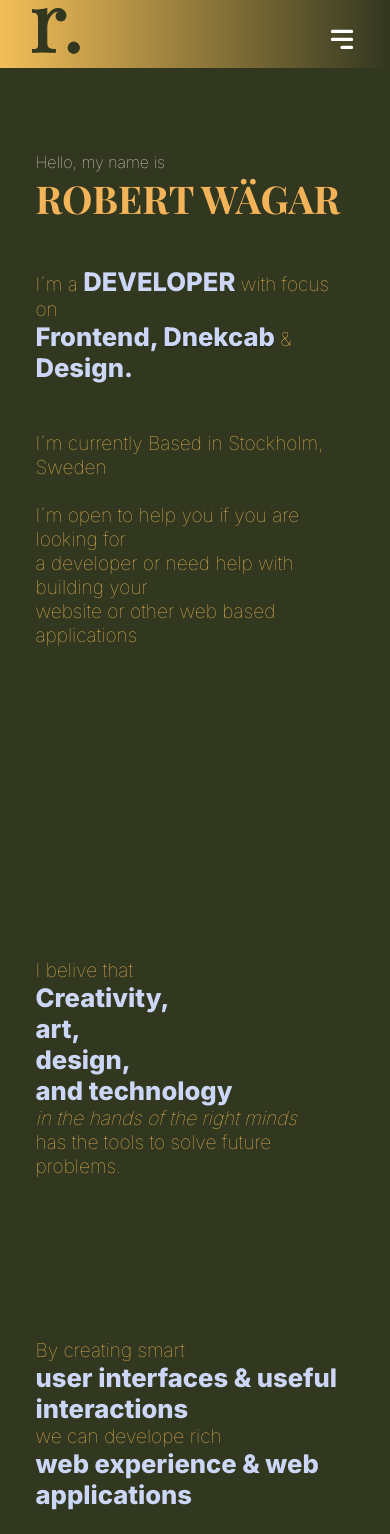
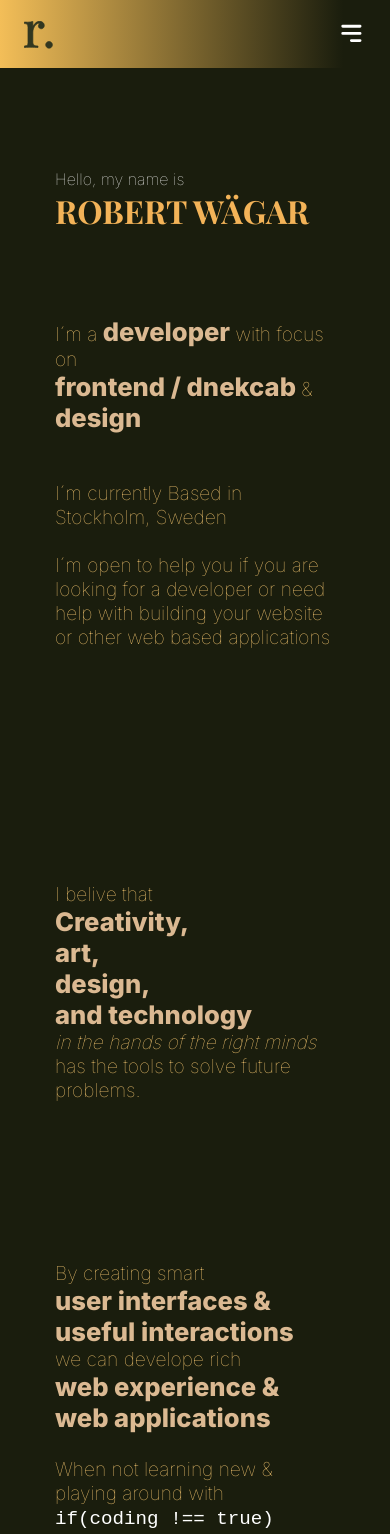
Before and after one commit to robonexx/portfolio_clean_version-main, a React (Create React App) app: page / in a window 390 px wide. Shown: the top 1534 px of the page. Built offline with nearby package versions, Linux system fonts and the light colour scheme; the HTML template or start-up script is replaced by a standard one.

Commit message:
hamburger menu, changes in style and color

```diff
--- a/src/components/Nav/Nav.js
+++ b/src/components/Nav/Nav.js
@@ -4,9 +4,26 @@ import navItems from '../../content/NavItems'
 import Logo from '../logo/Logo'
 import { HiMenuAlt3, HiX } from 'react-icons/hi'
 import './nav.scss'
+import { MenuButton } from '../menubutton/MenuBtn'
+
+
 
 const Nav = () => {
     const [active, setActive] = useState(false)
+    const [rotate, setRotate] = useState('')
+    const [isOpen, setOpen] = useState(false);
+
+  const canvasStyle = {
+    display: "flex",
+    width: "100vw",
+    height: "100vh",
+    alignItems: "center",
+    justifyContent: "center"
+  };
+
+  const menuButtonStyle = {
+    marginLeft: "2rem"
+  };
 
     const handleClick = () => {
         setActive(!active)
@@ -15,6 +32,13 @@ const Nav = () => {
     return (
 
         <div className="nav">
+             {/* <div style={canvasStyle}>
+      <MenuButton
+        isOpen={isOpen}
+        onClick={() => setOpen(!isOpen)}
+        style={menuButtonStyle}
+                />
+        </div> */}
             <Logo className="logo"/>
             <div className="menu-icon" onClick={handleClick}>
         {active ? <HiX className="hix"/> : <HiMenuAlt3 className="menu3"/>}
--- a/src/components/Nav/nav.scss
+++ b/src/components/Nav/nav.scss
@@ -5,22 +5,15 @@
     background: linear-gradient(
       90deg,
       #f3be58 0%,
-      #323720 100%
+      #1a1d0d 88%
     );
     height: 8vh;
-    width: 100%;
+    width: 100vw;
     display: flex;
     align-items: center;
     font-size: 1.2rem;
     z-index: 100;
   }
-  /*
-  .navbar-logo {
-    color: #fff;
-    justify-self: start;
-    margin-left: 20px;
-    cursor: pointer;
-  } */
 
 
   .nav-menu {
@@ -90,13 +83,13 @@
   }
 }
 .logo {
-    margin: 0 0 0 4rem;
-    width: 3.5rem;
+    margin: 0 0 0 3rem;
+    width: 3rem;
     transition: all 0.3s ease;
 
     @media (max-width: 960px) {
-        margin: 0 0 0 2rem;
-        width: 3rem;
+        margin: 0.5rem 0 0 1.5rem;
+        width: 1.8rem;
         fill:  #323720;
     }
     &:hover {
@@ -111,7 +104,6 @@
 
   @media (max-width: 960px) {
     .nav {
-      position: relative;
       margin: 0;
       padding: 0;
     }
@@ -121,30 +113,32 @@
       flex-direction: column;
       width: 100vw;
       height: 100vh;
+      padding: 0 0 10vh 10%;
       position: absolute;
       top: 8vh;
       left: -110%;
-      opacity: 1;
-      transition: all 0.5s ease;
+      opacity: 0;
+      transition: all 0.3s ease-in-out;
       overflow-x: hidden;
+
     }
 
     .nav-menu.active {
         background: linear-gradient(
             90deg,
             #f3be58 0%,
-            #323720 100%
+            #1a1d0d 88%
           );
       left: 0;
       opacity: 1;
-      transition: all 0.5s ease-in-out;
+      transition: all 0.6s ease-in-out;
       z-index: 50;
+
 
       li {
         position: relative;
         margin: 2rem 0;
-        width: 30%;
-
+        width: 45%;
     }
     }
 
@@ -158,17 +152,15 @@
     .menu-icon {
       display: block;
       position: absolute;
-      top: 0;
-      right: 0;
-      transform: translate(-100%, 60%);
-      font-size: 1.8rem;
+      top: 1.2rem;
+      right: 1.5rem;
       cursor: pointer;
     }
 
     .hix,
     .menu3 {
       color: #fff;
-      font-size: 2rem;
+      font-size: 1.8rem;
     }
 
   }
--- /dev/null
+++ b/src/components/menubutton/MenuBtn.js
@@ -0,0 +1,100 @@
+import React from "react";
+import { motion, Transition, SVGMotionProps } from "framer-motion";
+/*
+interface Props extends SVGMotionProps {
+  isOpen?: boolean;
+  color?: string;
+  strokeWidth?: string | number;
+  transition?: Transition;
+  lineProps?: any;
+} */
+
+const MenuButton = ({
+  isOpen = false,
+  width = 24,
+  height = 24,
+  strokeWidth = 1,
+  color = "#000",
+  transition = null,
+  lineProps = null,
+  ...props
+}) => {
+  const variant = isOpen ? "opened" : "closed";
+  const top = {
+    closed: {
+      rotate: 0,
+      translateY: 0
+    },
+    opened: {
+      rotate: 45,
+      translateY: 2
+    }
+  };
+  const center = {
+    closed: {
+      opacity: 1
+    },
+    opened: {
+      opacity: 0
+    }
+  };
+  const bottom = {
+    closed: {
+      rotate: 0,
+      translateY: 0
+    },
+    opened: {
+      rotate: -45,
+      translateY: -2
+    }
+  };
+  lineProps = {
+    stroke: color,
+    strokeWidth: strokeWidth,
+    vectorEffect: "non-scaling-stroke",
+    initial: "closed",
+    animate: variant,
+    transition,
+    ...lineProps
+  };
+  const unitHeight = 7;
+  const unitWidth = (unitHeight * (width)) / (height);
+
+  return (
+    <motion.svg
+      viewBox={`0 0 ${unitWidth} ${unitHeight}`}
+      overflow="visible"
+      preserveAspectRatio="none"
+      width={width}
+      height={height}
+      {...props}
+    >
+      <motion.line
+        x1="0"
+        x2={unitWidth}
+        y1="0"
+        y2="0"
+        variants={top}
+        {...lineProps}
+      />
+      <motion.line
+        x1="0"
+        x2={unitWidth}
+        y1="2"
+        y2="2"
+        variants={center}
+        {...lineProps}
+      />
+      <motion.line
+        x1="0"
+        x2={unitWidth}
+        y1="4"
+        y2="4"
+        variants={bottom}
+        {...lineProps}
+      />
+    </motion.svg>
+  );
+};
+
+export { MenuButton };
--- a/src/main.scss
+++ b/src/main.scss
@@ -10,5 +10,5 @@ body {
     width: 100vw;
     height: 100%;
     overflow-x: hidden;
-    background-color: #323720;
+    background-color: #1a1d0d;
 }
--- a/src/pages/Home/Home.js
+++ b/src/pages/Home/Home.js
@@ -28,13 +28,11 @@ const Home = () => {
 
       <section className="home-section-top">
         <h2>
-          I´m a <b>DEVELOPER</b> with focus on<br />
-          <b>Frontend, </b> <small> backenD</small> & <b>Design.</b><br />
+          I´m a <b>developer</b> with focus on<br />
+          <b>frontend / </b> <small> backend</small> & <b>design</b><br />
           <br/><br/>
           I´m currently Based in Stockholm, Sweden <br /><br/>
-          I´m open to help you if you are looking for <br />
-          a developer or need help with building your<br />
-          website or other web based applications
+          I´m open to help you if you are looking for a developer or need help with building your website or other web based applications
         </h2>
       </section>
 
--- a/src/pages/Home/home.scss
+++ b/src/pages/Home/home.scss
@@ -13,20 +13,20 @@
     margin: 0 auto;
     width: 80%;
     display: block;
-    top: 15vh;
+    top: 30vh;
     left: 10vw;
     z-index: 10;
 
     @media (max-width: 960px) {
         left: 1rem;
         padding: 0 1rem;
-        width: 90%;
+        width: 80%;
         left: 0;
-        top: 10vh;
+        top: 20vh;
     }
 
     h4 {
-        font-size: 2rem;
+        font-size: 1rem;
         color: #fcfcfb;
         font-weight: 100;
 
@@ -39,14 +39,14 @@
         /* position: absolute;
         left: 15%;
         bottom: -15%; */
-        font-size: 5em;
+        font-size: 3rem;
         color: #f3b358;
         text-transform: uppercase;
         transition: transform 1s ease;
         font-family: 'Playfair Display', sans-serif;
 
         @media (max-width: 960px) {
-            font-size: 2.4rem;
+            font-size: 2rem;
         }
 
         &:hover {
@@ -116,18 +116,18 @@
 
 .home-section-top {
     position: relative;
-    top: 20vh;
+    top: 30vh;
     left: 10vw;
     text-align: left;
-    width: 80%;
+    width: 60%;
     margin: 0 auto;
     height: 92vh;
-    color: #F3BE58;
+    color: #f3c56f;
 
     @media (max-width: 960px) {
-        top: 15vh;
+        top: 30vh;
         padding: 0 1rem;
-        width: 90%;
+        width: 80%;
         left: 0;
         margin: 0 auto;
 
@@ -135,7 +135,7 @@
 
 
     h2 {
-        font-size: 2rem;
+        font-size: 1.4rem;
         font-weight: 100;
 
         @media (max-width: 960px) {
@@ -143,8 +143,8 @@
         }
 
         b {
-            font-size: 3rem;
-            color: #ccd6f6;
+            font-size: 2rem;
+            color: #dbb992;
             @media (max-width: 960px) {
                 font-size: 1.6rem;
             }
@@ -157,10 +157,10 @@
         small {
             unicode-bidi:bidi-override;
             direction:rtl;
-            font-size: 3rem;
+            font-size: 2rem;
             font-weight: 800;
             text-shadow: 0 1px 2px rgba(0,0,0,0.4);
-            color: #ccd6f6;
+            color: #dbb992;
             @media (max-width: 960px) {
                 font-size: 1.6rem;
             }
@@ -178,13 +178,13 @@
     width: 80%;
     margin: 0 auto;
     height: 100vh;
-    color: #F3BE58;
+    color: #f3c56f;
     text-align: right;
     z-index: 10;
 
     @media (max-width: 960px) {
         padding: 0 1rem;
-        width: 90%;
+        width: 80%;
         right: 0;
         left: 0;
         margin: 0 auto;
@@ -203,7 +203,7 @@
 
         b {
             font-size: 4rem;
-            color: #ccd6f6;
+            color: #dbb992;
 
             @media (max-width: 960px) {
                 font-size: 1.6rem;
@@ -219,13 +219,13 @@
     width: 80%;
     margin: 0 auto;
     height: 100vh;
-    color: #F3BE58;
+    color: #f3c56f;
     text-align: left;
     z-index: 10;
 
     @media (max-width: 960px) {
         padding: 0 1rem;
-        width: 90%;
+        width: 80%;
         left: 0;
         margin: 0 auto;
         height: 40vh;
@@ -242,7 +242,7 @@
 
         b {
             font-size: 4rem;
-            color: #ccd6f6;
+            color: #dbb992;
 
             @media (max-width: 960px) {
                 font-size: 1.6rem;
```
